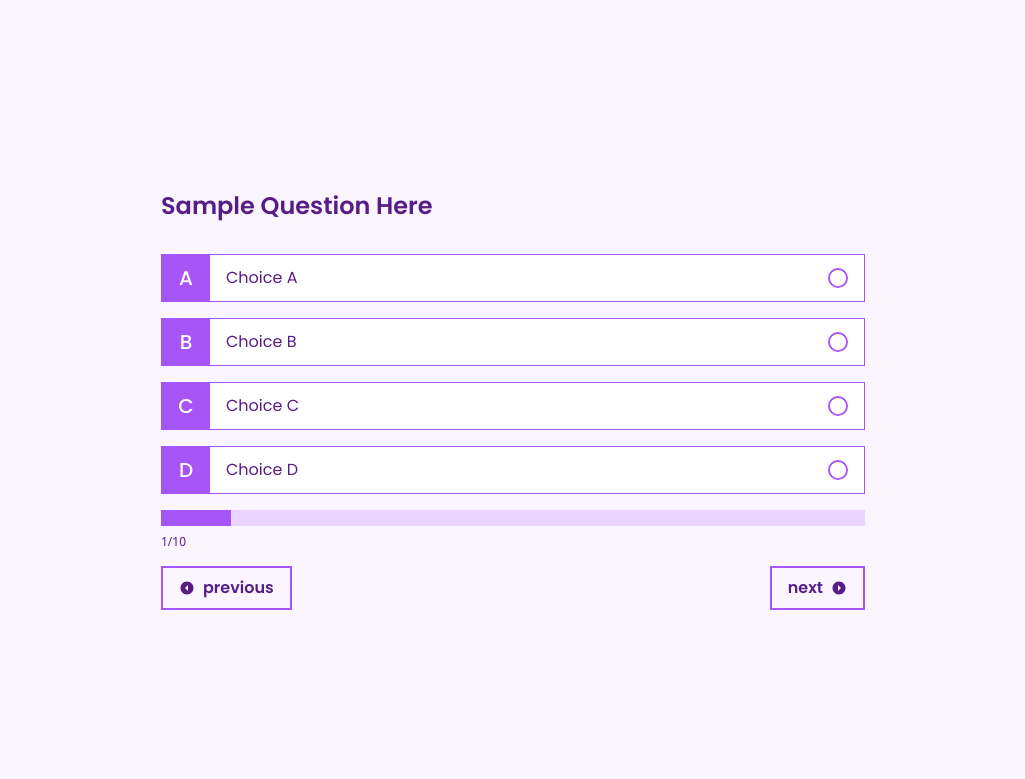
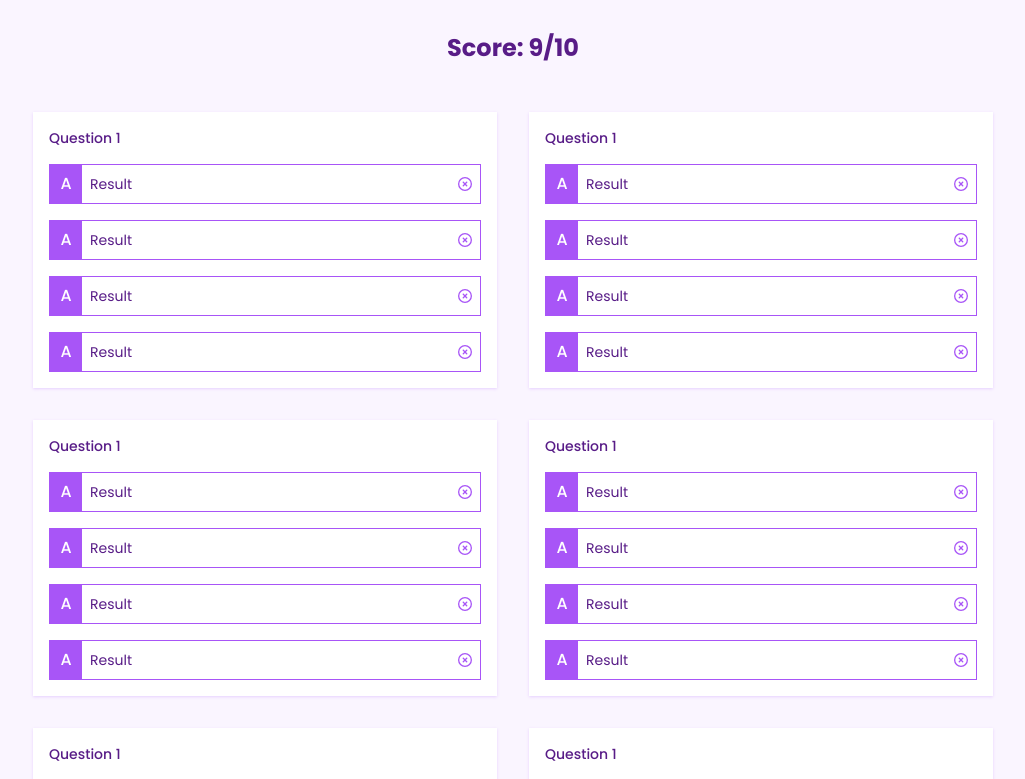
Before and after one commit to EMCSquare12/quiz-app, a React (Vite) app in the folder quiz-app/: page /result in a window 1280 px wide. Shown: the top 779 px of the page, without its empty margins (127-1152 px from the left). Built offline with nearby package versions, Linux system fonts and the light colour scheme.

Commit message:
feat: insatall react-route. Add result page route

```diff
--- a/quiz-app/package.json
+++ b/quiz-app/package.json
@@ -24,6 +24,7 @@
     "eslint-plugin-react-hooks": "^4.6.0",
     "eslint-plugin-react-refresh": "^0.4.6",
     "postcss": "^8.4.38",
+    "react-router-dom": "^6.23.1",
     "tailwindcss": "^3.4.3",
     "vite": "^5.2.0"
   }
--- a/quiz-app/src/App.jsx
+++ b/quiz-app/src/App.jsx
@@ -1,10 +1,20 @@
 import Questionaire from "./Questionaire";
+import ScoreResult from "./ScoreResult";
+import { BrowserRouter as Router, Route, Routes, Link } from "react-router-dom";
 
 function App() {
   return (
-    <div className="bg-purple-50 w-screen h-screen flex items-center justify-center">
-      <Questionaire />
-    </div>
+    <>
+      <div className="bg-purple-50 w-full h-full min-h-screen flex items-center justify-center">
+        <Router>
+          <Routes>
+            <Route path="/" element={<Questionaire />} />
+            <Route path="/questionaire" element={<Questionaire />} />
+            <Route path="/result" element={<ScoreResult />} />
+          </Routes>
+        </Router>
+      </div>
+    </>
   );
 }
 
--- a/quiz-app/src/Questionaire.jsx
+++ b/quiz-app/src/Questionaire.jsx
@@ -1,16 +1,14 @@
-import { useRef } from "react";
 import QuestionaireButton from "./QuestionaireButton";
 import { IoMdArrowDropleftCircle } from "react-icons/io";
 import { IoMdArrowDroprightCircle } from "react-icons/io";
 
 const Questionaire = () => {
-  const iconRef = useRef(null);
   return (
     <div className="md:w-[60%] h-auto w-full p-8 flex flex-col gap-8 ">
-      <div className="font-poppins font-semibold md:text-2xl text-lg text-purple-900">
+      <div className="font-poppins w-full font-semibold md:text-2xl text-lg text-purple-900">
         Sample Question Here
       </div>
-      <div className="flex flex-col gap-4 justify-start items-start">
+      <div className="flex flex-col w-full gap-4 justify-start items-start">
         <QuestionaireButton letter={"A"} choice={"Choice A"} />
         <QuestionaireButton letter={"B"} choice={"Choice B"} />
         <QuestionaireButton letter={"C"} choice={"Choice C"} />
@@ -25,11 +23,11 @@ const Questionaire = () => {
         </h1>
       </div>
       <div className="flex flex-row justify-between -mt-4">
-        <button className="flex flex-row gap-2 items-center  px-4 py-2 border-2 border-purple-500 font-poppins font-semibold text-base text-purple-900 hover:shadow-md   hover:shadow-purple-200">
+        <button className="flex flex-row gap-2 items-center  px-4 py-2 border-2 border-purple-500 font-poppins font-semibold md:text-base text-sm text-purple-900 hover:shadow-md   hover:shadow-purple-200">
           <IoMdArrowDropleftCircle />
           previous
         </button>
-        <button className="flex flex-row gap-2 items-center px-4 py-2 border-2 border-purple-500 font-poppins font-semibold text-base text-purple-900 hover:shadow-md   hover:shadow-purple-200">
+        <button className="flex flex-row gap-2 items-center px-4 py-2 border-2 border-purple-500 font-poppins font-semibold md:text-base text-sm text-purple-900 hover:shadow-md   hover:shadow-purple-200">
           next
           <IoMdArrowDroprightCircle />
         </button>
--- a/quiz-app/src/QuestionaireButton.jsx
+++ b/quiz-app/src/QuestionaireButton.jsx
@@ -27,7 +27,7 @@ const QuestionaireButton = ({ letter, choice }) => {
       <button
         ref={iconRef}
         onClick={() => setIsClick(!isClick)}
-        className={`relative flex flex-row w-full md:h-12 h-10 border border-purple-500 font-poppins  gap-4 items-center md:text-base text-sm text-purple-900 hover:shadow-md focus:ring-2 focus:ring-purple-500  hover:shadow-purple-200 ${
+        className={`relative flex flex-row w-full  h-12 border border-purple-500 font-poppins  gap-4 items-center md:text-base text-sm text-purple-900 hover:shadow-md focus:ring-1 focus:ring-purple-500  hover:shadow-purple-200 ${
           isClick ? "bg-purple-100  " : "bg-white"
         }`}
       >
--- /dev/null
+++ b/quiz-app/src/ResultButton.jsx
@@ -0,0 +1,17 @@
+import { FaRegCircleXmark } from "react-icons/fa6";
+const ResultButton = () => {
+  return (
+    <>
+      <button className="relative flex flex-row w-full md:min-h-10 min-h-8 h-auto border border-purple-500 font-poppins pr-8  gap-2 items-center justify-start md:text-sm text-xs text-purple-900 bg-white">
+        <span className="min-w-8 h-full flex items-center justify-center bg-purple-500 md:text-base text-sm font-medium font-poppins text-white">
+          A
+        </span>
+        Result
+        <span className="absolute right-2 w-fit h-fit md:text-sm text-sm text-purple-500">
+          <FaRegCircleXmark />
+        </span>
+      </button>
+    </>
+  );
+};
+export default ResultButton;
--- /dev/null
+++ b/quiz-app/src/ResultCard.jsx
@@ -0,0 +1,17 @@
+import ResultButton from "./ResultButton";
+
+const ResultCard = () => {
+  return (
+    <div className="flex flex-col md:gap-4 gap-2 md:p-4 p-2 bg-white shadow shadow-purple-200">
+      <h1 className="font-poppins font-medium md:text-sm text-xs text-purple-900">
+        Question 1
+      </h1>
+      <ResultButton />
+      <ResultButton />
+      <ResultButton />
+      <ResultButton />
+    </div>
+  );
+};
+
+export default ResultCard;
--- /dev/null
+++ b/quiz-app/src/ScoreResult.jsx
@@ -0,0 +1,24 @@
+import ResultCard from "./ResultCard";
+
+const ScoreResult = () => {
+  return (
+    <div className="md:w-[80%] h-auto w-full p-8 flex flex-col gap-8  items-center ">
+      <h1 className="font-poppins font-bold text-xl md:text-2xl text-purple-900 w-fit mb-4">
+        Score: 9/10
+      </h1>
+      <div className="w-full h-auto grid md:grid-cols-2 grid-cols-1 gap-4 md:gap-8">
+        <ResultCard />
+        <ResultCard />
+        <ResultCard />
+        <ResultCard />
+        <ResultCard />
+        <ResultCard />
+        <ResultCard />
+        <ResultCard />
+        <ResultCard />
+        <ResultCard />
+      </div>
+    </div>
+  );
+};
+export default ScoreResult;
--- a/quiz-app/vite.config.js
+++ b/quiz-app/vite.config.js
@@ -1,7 +1,11 @@
-import { defineConfig } from 'vite'
-import react from '@vitejs/plugin-react-swc'
+import { defineConfig } from "vite";
+import react from "@vitejs/plugin-react-swc";
 
 // https://vitejs.dev/config/
 export default defineConfig({
   plugins: [react()],
-})
+  server: {
+    host: "0.0.0.0", // Binds to all network interfaces
+    port: 3000, // Change this if you need a different port
+  },
+});
```
Also changed, not shown: 1 other file (tests, documents, lock files or other folders).
